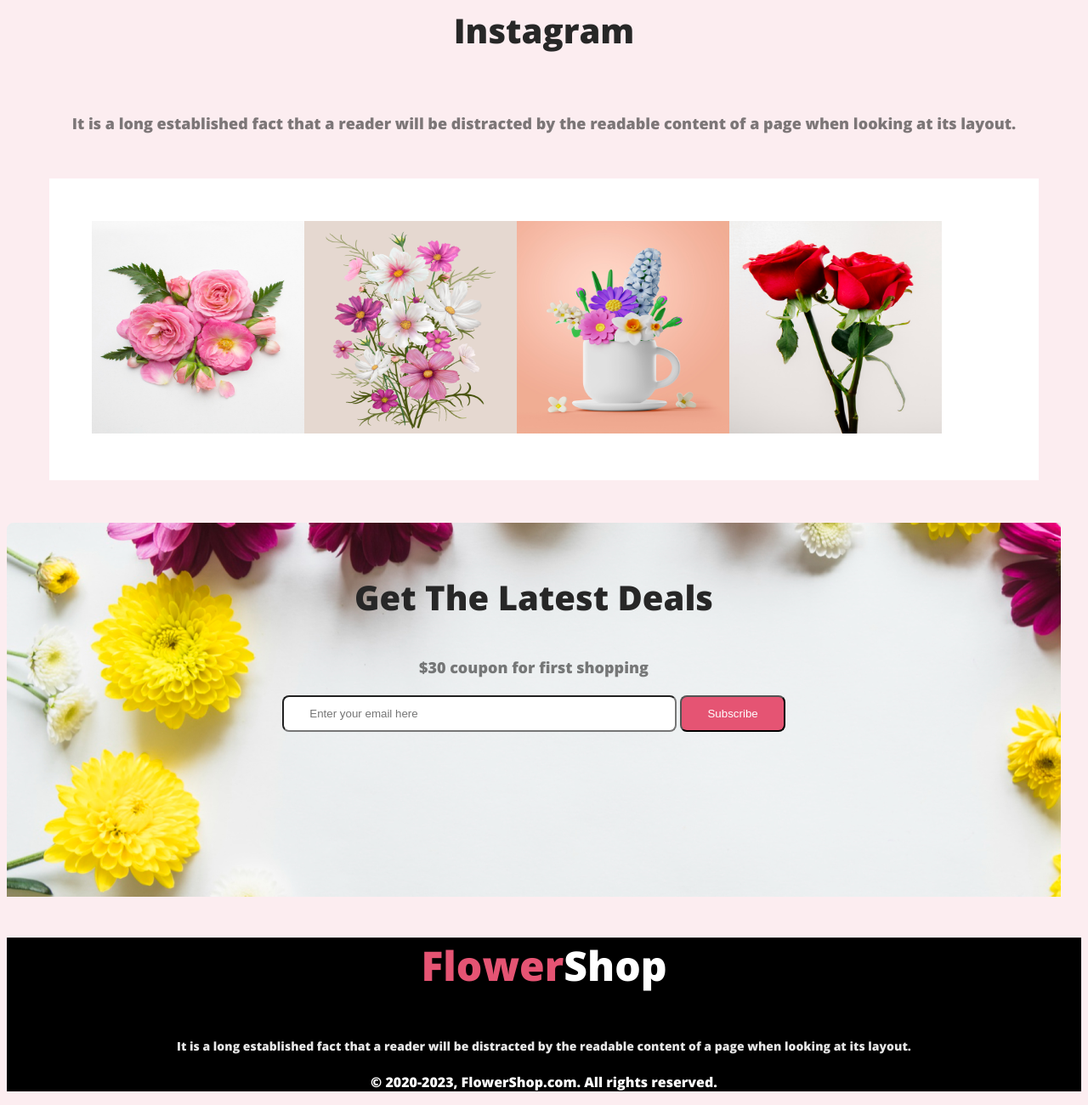
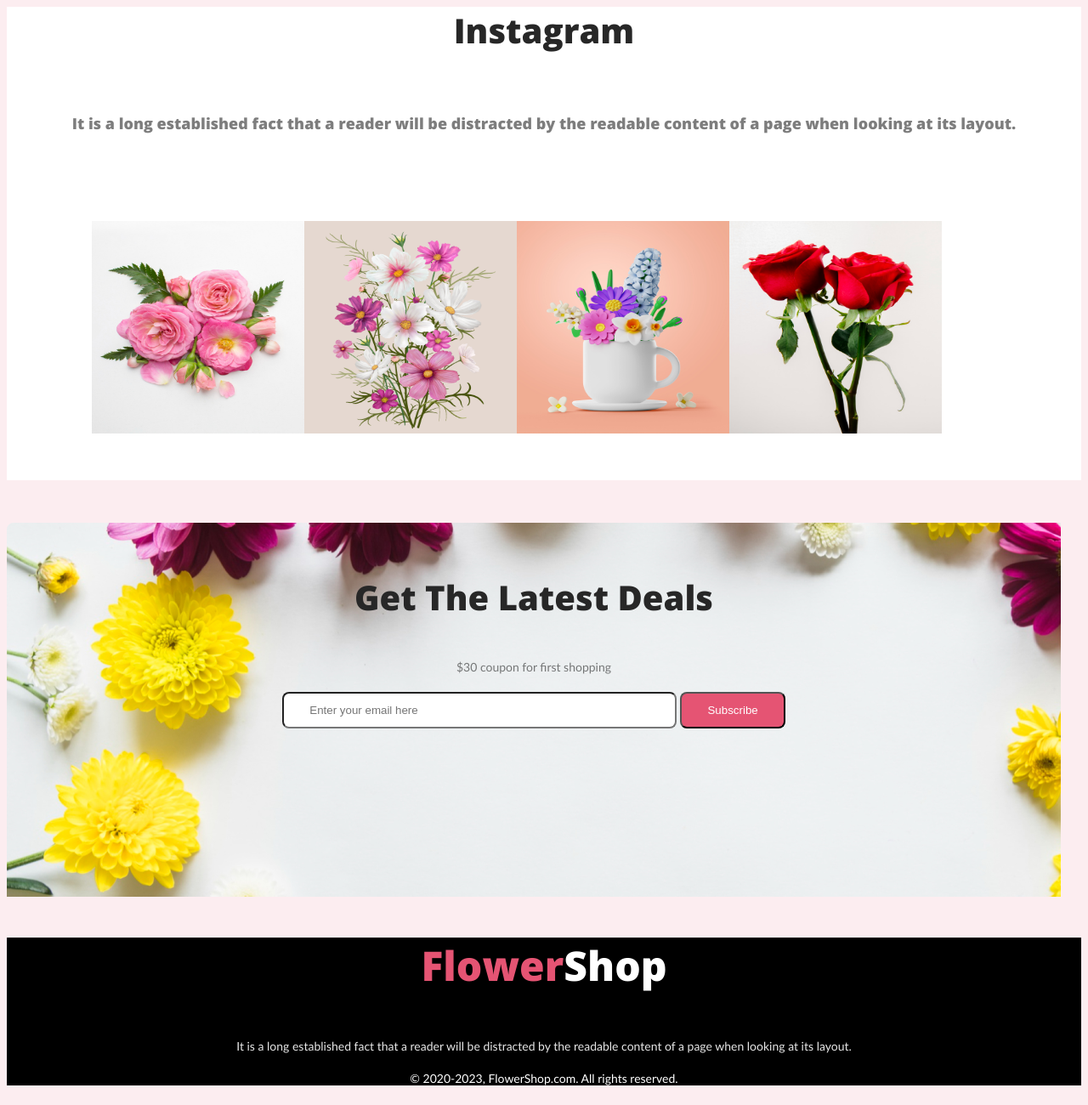
Before and after one commit to jubayer17pro/flower-shop-assignment, a plain HTML site: page index.html in a window 1280 px wide. Shown: the part 2393-3693 px from the top of the page at 85% size. Drawn offline with nearby package versions, Linux system fonts and the light colour scheme.

Commit message:
assignment done

```diff
--- a/index.html
+++ b/index.html
@@ -89,7 +89,7 @@
             <img src="Flower Asset/pngwing 8.png" alt="">
         </section>
 
-        <section>
+        <section class="instragram-main-section">
             <div>
                 <h5 class="instagram-section">Instagram</h5>
                 <p class="instagram-paragraph">It is a long established fact that a reader will be distracted by the
--- a/styles/index.css
+++ b/styles/index.css
@@ -34,6 +34,7 @@ background: #E55473;
 display: flex;
 padding: 12px 30px;
 border-radius: 8px;
+/* text-align: center; */
 }
 
 /* section style start here */
@@ -83,6 +84,7 @@ background: rgba(167, 33, 98, 0.15);
     border-radius: 300px 300px 0px 0px;
 background: rgba(71, 125, 17, 0.15);
 }
+
 .flower-text{
     color: #272727;
     text-align: center;
@@ -107,6 +109,8 @@ background: rgba(71, 125, 17, 0.15);
 .hot-deal{
     display: flex;
     border-radius: 8px;
+    justify-content: center;
+    align-items: center;
 
 }
 
@@ -121,6 +125,9 @@ font-weight: 800;
     background: #FFF;
     margin: 50px;
     padding: 50px;
+}
+.instragram-main-section{
+    background: #FFF;
 }
 
 .flower-resize{
@@ -156,10 +163,13 @@ font-weight: 800;
 color: rgba(39, 39, 39, 0.60);
 text-align: center;
 /* font-family: Lato; */
-font-size: 18px;
+font-size: 14px;
 /* font-style: normal; */
 font-weight: 400;
 line-height: 30px;
+/* font-size: 14px; */
+/* color: #FFF; */
+font-family:'Gill Sans', 'Gill Sans MT', Calibri, 'Trebuchet MS', sans-serif;
 }
 
 .background-image{
@@ -192,34 +202,6 @@ width: 400px;
 
 
 
-
-
-
-
-
-
-
-
-
-
-
-
-
-
-
-
-
-
-
-
-
-
-
-
-
-
-
-
 .main-footer{
     background-color: black;
     text-align: center;
@@ -237,14 +219,19 @@ width: 400px;
 color: rgba(255, 255, 255, 0.90);
 text-align: center;
 font-size: 14px;
-font-weight: 600;
+font-weight: 400;
 line-height: 30px;
 flex-direction: column;
+font-family:'Gill Sans', 'Gill Sans MT', Calibri, 'Trebuchet MS', sans-serif;
+
 
 }
 .footer-end{
-    color: #FFF;
+font-size: 14px;
+font-weight: 400;
+color: #FFF;
+font-family:'Gill Sans', 'Gill Sans MT', Calibri, 'Trebuchet MS', sans-serif;
 }
 .flower-span{
-    color: #E55473;
+color: #E55473;
 }
```
